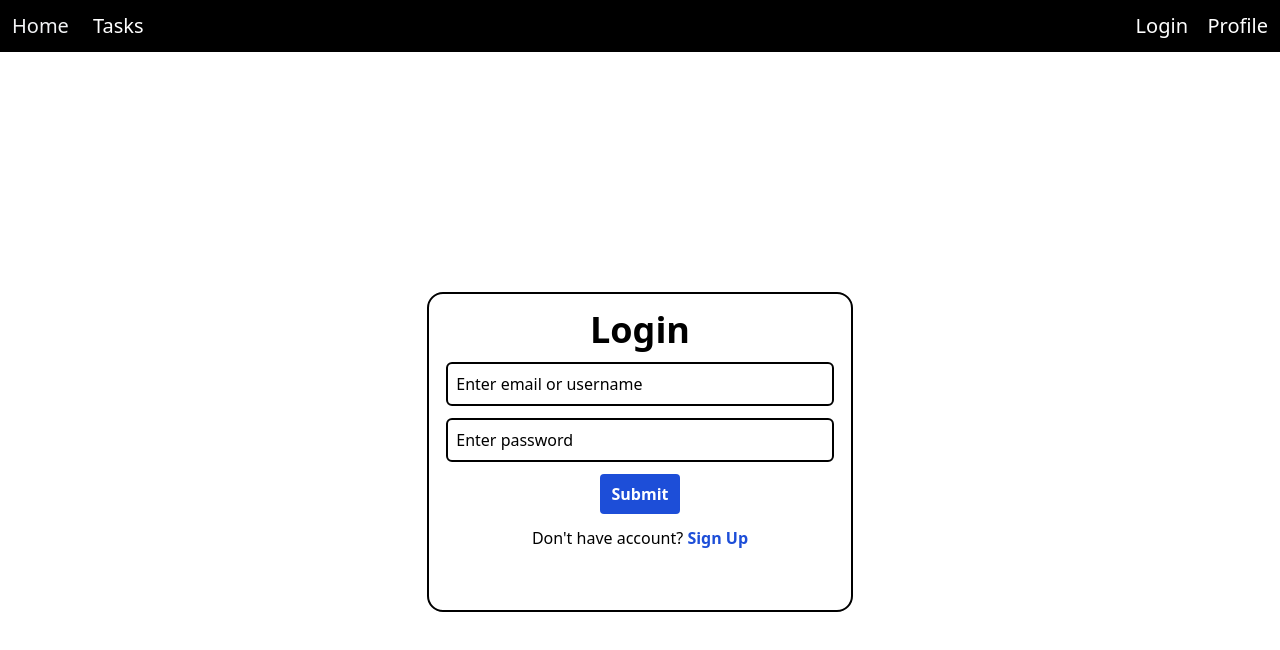
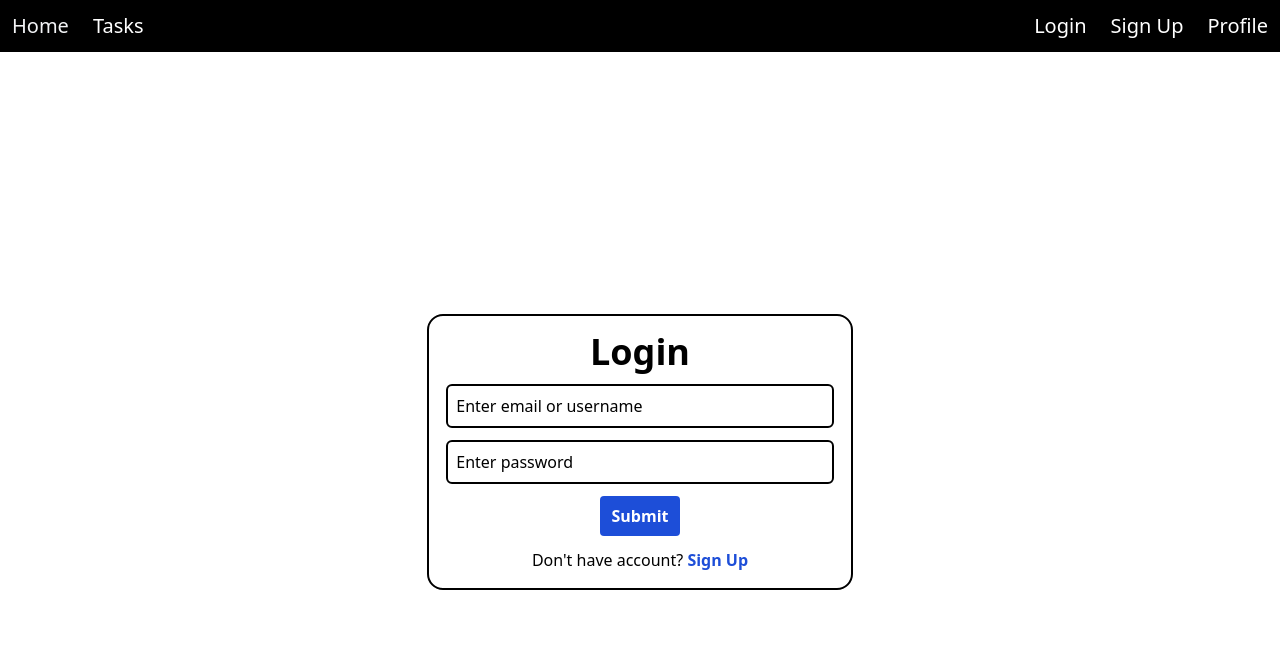
Before and after one commit to mukulv23/To-Do-List, a React (Vite) app: page /login in a window 1280 px wide. Shown: the top 650 px of the page. Built offline with nearby package versions, Linux system fonts and the light colour scheme.

Commit message:
SignUp Page Styled

```diff
--- a/src/Components/Login.jsx
+++ b/src/Components/Login.jsx
@@ -34,10 +34,10 @@ const Login = () => {
   return (
     <div className="box">
       <div className="box-1">
-        <h1 className='text-black text-4xl font-bold mt-3'>Login</h1>
+        <h1 className='h1'>Login</h1>
         <form className='form'>
-          <input type="text" placeholder='Enter email or username' className='nameInput' onChange={(e) => setName(e.target.value)} />
-          <input type="password" placeholder='Enter password' className='psdInput' onChange={(e) => setPass(e.target.value)} />
+          <input type="text" placeholder='Enter email or username' className='Input' onChange={(e) => setName(e.target.value)} />
+          <input type="password" placeholder='Enter password' className='Input' onChange={(e) => setPass(e.target.value)} />
           <button type='button' className='loginBtn' disabled={pending} onClick={send}>Submit</button>
           <div className="div">
             <span>Don't have account?</span> <a href="" className='text-blue-700 font-semibold'>Sign Up</a>
--- a/src/Components/Profile.jsx
+++ b/src/Components/Profile.jsx
@@ -2,7 +2,8 @@ import React from 'react'
 
 const Profile = () => {
   return (
-    <div>Profile</div>
+    <>
+    </>
   )
 }
 
--- /dev/null
+++ b/src/Components/Signup.jsx
@@ -0,0 +1,25 @@
+import React from 'react'
+
+const Signup = () => {
+    return (
+        <>
+            <div className="box">
+                <div className="box-1">
+                    <h1 className='h1'>SignUp</h1>
+                    <form className='form'>
+                        <input type="text" placeholder='Enter Name' className='Input' />
+                        <input type="text" placeholder='Enter Email' className='Input' />
+                        <input type="text" placeholder='Enter Username' className='Input' />
+                        <input type="password" placeholder='Enter Password' className='Input' />
+                        <button type='button' className='loginBtn'>Submit</button>
+                        <div className="div">
+                            <span>Don't have account?</span> <a href="" className='text-blue-700 font-semibold'>Sign Up</a>
+                        </div>
+                    </form>
+                </div>
+            </div>
+        </>
+    )
+}
+
+export default Signup
--- a/src/Components/Tasks.jsx
+++ b/src/Components/Tasks.jsx
@@ -2,7 +2,12 @@ import React from 'react'
 
 const Tasks = () => {
   return (
-    <div>Tasks</div>
+    <div className='flex justify-center m-10'>
+      <form className='flex'>
+        <input type="text" placeholder='Enter your task' className='h-8 w-96 pl-2 border-black border-t border-l border-b rounded-tl-lg rounded-bl-lg' />
+        <button className='bg-blue-700 h-8 text-white w-10 font-medium rounded-tr-lg rounded-br-lg'>Add</button>
+      </form>
+    </div>
   )
 }
 
--- a/src/Routes/Navbar.jsx
+++ b/src/Routes/Navbar.jsx
@@ -4,14 +4,18 @@ import { NavLink } from 'react-router-dom'
 
 const Navbar = () => {
     return (
-        <div className='bg-black'>
-            <div className='bg-black text-white flex relative '>
+        <div className='flex justify-between text-white bg-black'>
+            <div className='flex'>
                 <NavLink className='p-3 text-xl hover:text-gray-100' to='/'>Home</NavLink>
-                <NavLink className='p-3 text-xl' to='/tasks'>Tasks</NavLink>
-                <NavLink className='p-3 text-xl absolute right-20' to='/login'>Login</NavLink>
-                <NavLink className='p-3 text-xl absolute right-0' to='/profile'>Profile</NavLink>
+                <NavLink className='p-3 text-xl hover:text-gray-100' to='/tasks'>Tasks</NavLink>
+            </div>
+            <div className='flex'>
+                <NavLink className='p-3 text-xl hover:text-gray-100' to='/login'>Login</NavLink>
+                <NavLink className='p-3 text-xl hover:text-gray-100' to='/signup'>Sign Up</NavLink>
+                <NavLink className='p-3 text-xl hover:text-gray-100' to='/profile'>Profile</NavLink>
             </div>
         </div>
+
     )
 }
 
--- a/src/Routes/Routing.jsx
+++ b/src/Routes/Routing.jsx
@@ -4,16 +4,18 @@ import Home from '../Components/Home'
 import Tasks from '../Components/Tasks'
 import Login from '../Components/Login'
 import Profile from '../Components/Profile'
+import Signup from '../Components/Signup'
 
 const Routing = () => {
   return (
     <>
-    <Routes>
-        <Route path='/' element={<Home/>}/>
-        <Route path='/tasks' element={<Tasks/>}/>
-        <Route path='/login' element={<Login/>}/>
-        <Route path='/profile' element={<Profile/>}/>
-    </Routes>
+      <Routes>
+        <Route path='/' element={<Home />} />
+        <Route path='/tasks' element={<Tasks />} />
+        <Route path='/login' element={<Login />} />
+        <Route path='/profile' element={<Profile />} />
+        <Route path='/signup' element={<Signup />} />
+      </Routes>
     </>
   )
 }
--- a/src/index.css
+++ b/src/index.css
@@ -7,25 +7,27 @@ body {
 }
 
 .box {
-    @apply h-screen flex justify-center items-center
+    @apply h-screen w-screen flex justify-center items-center
 }
 
 .box-1 {
-    @apply h-2/5 w-1/3 border-2 border-black rounded-2xl flex gap-y-3 flex-col text-center pt-1
+    @apply w-1/3 border-2 border-black rounded-2xl flex gap-y-3 flex-col text-center pt-1 pb-4
+    /* Added pb-4 for bottom padding */
 }
 
-.nameInput {
-    @apply border-black border-2 w-11/12 rounded-md p-2 placeholder-black
-}
-
-.psdInput {
+Input {
     @apply border-black border-2 w-11/12 rounded-md p-2 placeholder-black
 }
 
 .loginBtn {
-    @apply bg-blue-700 text-white rounded w-20 h-10 font-bold
+    @apply bg-blue-700 text-white rounded w-20 h-10 font-bold active:bg-blue-800
 }
 
 .form {
-    @apply h-48 flex flex-col items-center gap-y-3
+    @apply flex flex-col items-center gap-y-3
+    /* Removed h-48 - this was causing the fixed height issue */
 }
+
+.h1 {
+    @apply text-black text-4xl font-bold mt-3
+}
```
Also changed, not shown: src/App.jsx (line endings or trailing spaces).
